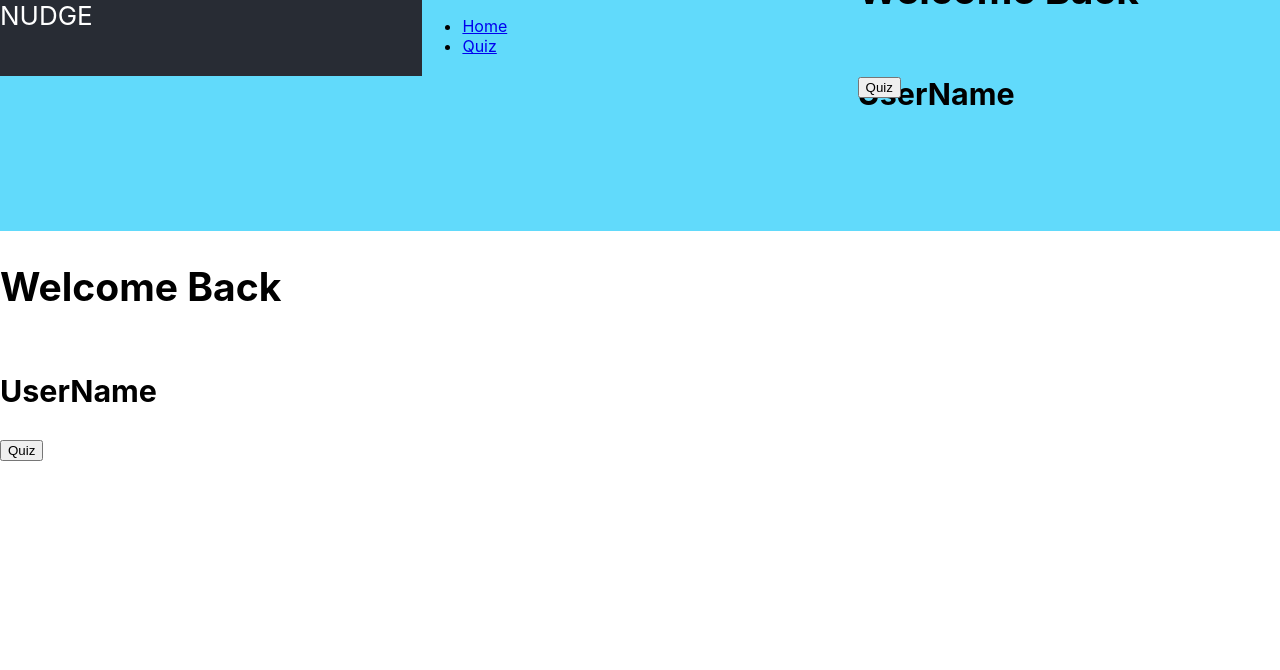
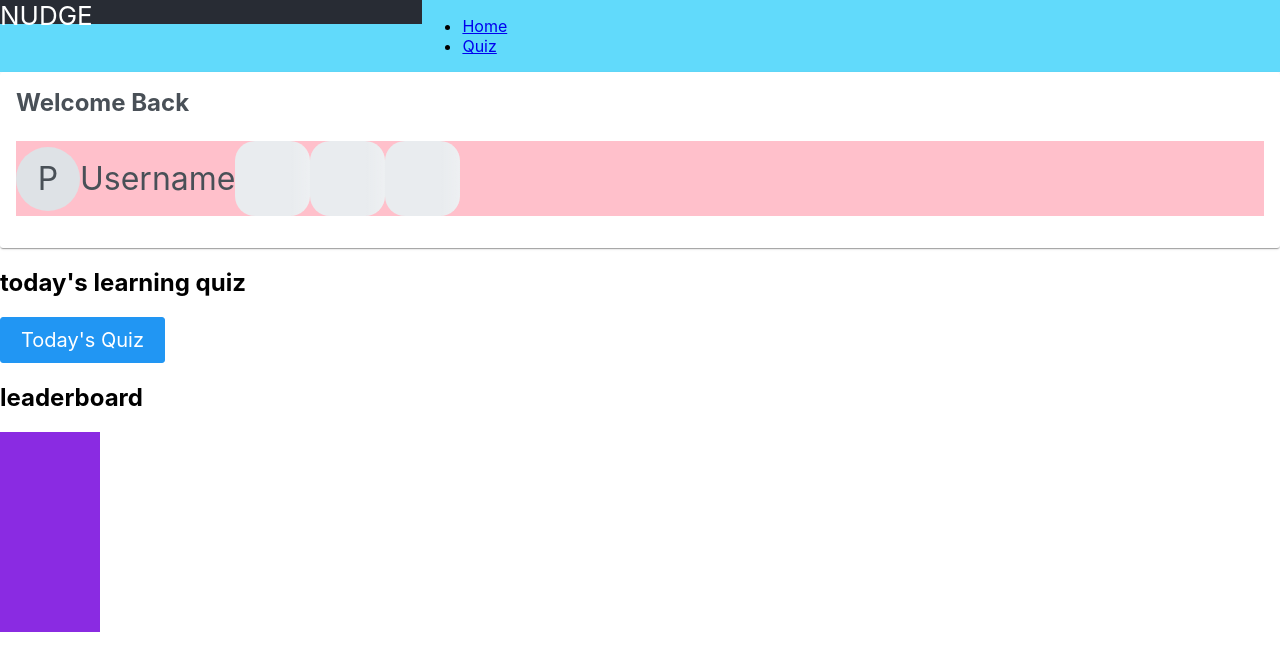
Before and after one commit to hungalunga/8-bit_NUDGE, a React (Create React App) app in the folder my-app/: page /home in a window 1280 px wide. Shown: the top 670 px of the page. Built offline with nearby package versions, Linux system fonts and the light colour scheme.

Commit message:
dashboard stuff

```diff
--- a/my-app/src/Components/App.css
+++ b/my-app/src/Components/App.css
@@ -26,16 +26,7 @@
   }
 }
 
-.Profile {
-  grid-column-start: 1;
-  display: flex;
-  flex-direction: column;;
-  justify-content: center;
-  margin: 0 auto;
-  width: 100%;
-  height: 100%;
-  font-size: calc(10px + 2vmin);
-}
+
 
 .UserName {
   display: flex;
--- a/my-app/src/Components/App.js
+++ b/my-app/src/Components/App.js
@@ -8,8 +8,6 @@ import Dashboard from "./Dashboard/Dashboard";
 
 
 function App() {
-
-
   return (
     <>
     <div className="App">
@@ -27,7 +25,6 @@ function App() {
           </li>
         </ul>
       </nav>
-      <Dashboard />
     </div>
     <Routes>
       <Route path="/quiz" element={<MainQuiz />} />
--- /dev/null
+++ b/my-app/src/Components/Dashboard/Dashboard.css
@@ -0,0 +1,24 @@
+ .points{
+    grid-column-start: 2;
+    display: flex;
+  }
+  .cardTitle{
+    font-size: 4vh;
+    margin: 0 auto;
+    width: 100%;
+    height: 100%;
+    background-color: pink;
+    display: flex;
+    flex:wrap;
+    align-items: center;
+
+    }
+    .circleAvatar {
+        border-radius: 50%;
+      }
+
+    .leaderboardCard{
+        height: 200px;
+        width: 100px;
+        background-color: blueviolet;
+    }
--- a/my-app/src/Components/Dashboard/Dashboard.js
+++ b/my-app/src/Components/Dashboard/Dashboard.js
@@ -1,14 +1,43 @@
+import { Menubar } from 'primereact/menubar';
+import { Card } from 'primereact/card';
+import { Button } from 'primereact/button'
+import {Link} from 'react-router-dom';
+import { Skeleton } from 'primereact/skeleton';
+import './Dashboard.css';
+import { Avatar } from 'primereact/avatar';
+
 
 export default function Dashboard(){
-
-
     return(<div>
         <div className="Profile">
-          <h2>Welcome Back</h2>
-          <h3>UserName</h3>
+        <Card title="Welcome Back">
+            <div className ='cardTitle'>
+            <Avatar label="P" size="xlarge" shape="circle" className='circleAvatar'/>
+                Username
+                <div className = 'points'>
+                    <Skeleton height='75px' width='75px' borderRadius="20px" className="mb-2"></Skeleton>
+                    <Skeleton height='75px' width='75px' borderRadius="20px" className="mb-2"></Skeleton>
+                    <Skeleton height='75px' width='75px' borderRadius="20px" className="mb-2"></Skeleton>
+                </div>
+            </div>
+        </Card>
         </div>
-        <div className="Quiz">
-          <button className="Quiz-button">Quiz</button>
+        <div className="bottomHalf">
+            <div className="Quiz">
+                <h2>today's learning quiz</h2>
+                <Link to='/quiz'>
+                    <Button label="Today's Quiz" size="large"/>
+                </Link>
+            </div>
+            <div className="Leaderboard">
+                <h2>leaderboard</h2>
+                <div className="leaderboardCard">
+
+                        <div className="leaderboardCardTitle">
+                        </div>
+                    </div>
+
+                </div>
         </div>
     </div>);
 };
```
